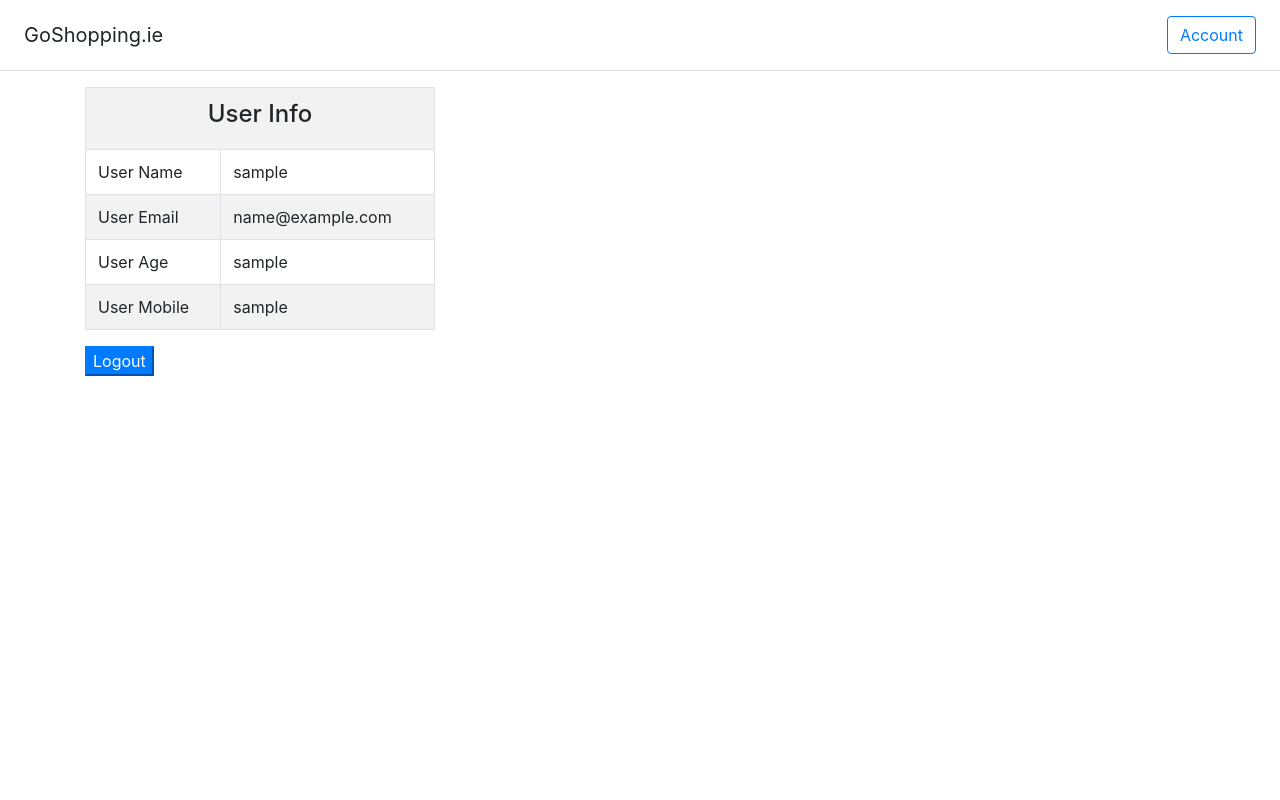
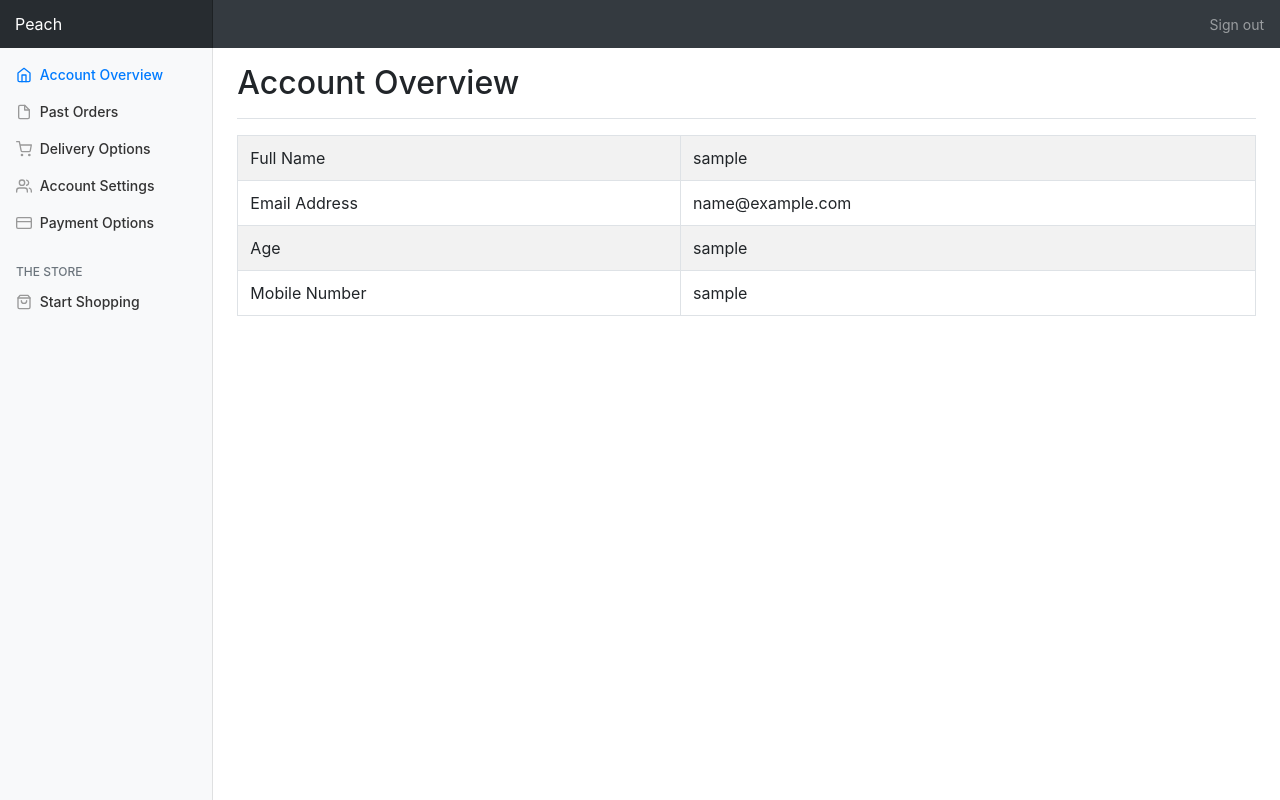
Before and after one commit to keithbradsaw/peach, a CodeIgniter app: page /database/index.php/user/user_profile in a window 1280 px wide. Run offline with CodeIgniter, Linux system fonts and the light colour scheme; the visitor is signed in with stand-in values (Sample User, id 1); some libraries are stand-ins or nearby versions.

Commit message:
account overview section added

```diff
--- a/application/controllers/User.php
+++ b/application/controllers/User.php
@@ -38,8 +38,8 @@ if($email_check){
 }
 else{
 
-  $this->session->set_flashdata('error_msg', 'Error occured,Try again.');
-  redirect('user');
+  $this->session->set_flashdata('error_msg', 'Error occured it looks like a n account exists with that email,Try again.');
+  redirect('user/index');
 
 
 }
--- a/application/views/login.php
+++ b/application/views/login.php
@@ -3,7 +3,7 @@
 
     <div class="container">
     <div class="row">
-        <div class="col-md-4 col-md-offset-4">
+        <div class="col-md-12">
             <div class="login-panel panel panel-success">
                 <div class="panel-heading">
                     <h3 class="panel-title">Login</h3>
--- a/application/views/user_profile.php
+++ b/application/views/user_profile.php
@@ -15,57 +15,202 @@ if(!$user_id){
 
     <!-- Bootstrap CSS -->
     <link rel="stylesheet" href="https://maxcdn.bootstrapcdn.com/bootstrap/4.0.0/css/bootstrap.min.css" integrity="sha384-Gn5384xqQ1aoWXA+058RXPxPg6fy4IWvTNh0E263XmFcJlSAwiGgFAW/dAiS6JXm" crossorigin="anonymous">
+    <title>GoShopping.ie</title>
+  <style type="text/css">
+body {
+  font-size: .875rem;
+}
 
+.feather {
+  width: 16px;
+  height: 16px;
+  vertical-align: text-bottom;
+}
 
+/*
+ * Sidebar
+ */
 
-    <title>GoShopping.ie</title>
+.sidebar {
+  position: fixed;
+  top: 0;
+  bottom: 0;
+  left: 0;
+  z-index: 100; /* Behind the navbar */
+  padding: 48px 0 0; /* Height of navbar */
+  box-shadow: inset -1px 0 0 rgba(0, 0, 0, .1);
+}
 
+.sidebar-sticky {
+  position: relative;
+  top: 0;
+  height: calc(100vh - 48px);
+  padding-top: .5rem;
+  overflow-x: hidden;
+  overflow-y: auto; /* Scrollable contents if viewport is shorter than content. */
+}
+
+@supports ((position: -webkit-sticky) or (position: sticky)) {
+  .sidebar-sticky {
+    position: -webkit-sticky;
+    position: sticky;
+  }
+}
+
+.sidebar .nav-link {
+  font-weight: 500;
+  color: #333;
+}
+
+.sidebar .nav-link .feather {
+  margin-right: 4px;
+  color: #999;
+}
+
+.sidebar .nav-link.active {
+  color: #007bff;
+}
+
+.sidebar .nav-link:hover .feather,
+.sidebar .nav-link.active .feather {
+  color: inherit;
+}
+
+.sidebar-heading {
+  font-size: .75rem;
+  text-transform: uppercase;
+}
+
+/*
+ * Content
+ */
+
+[role="main"] {
+  padding-top: 48px; /* Space for fixed navbar */
+}
+
+/*
+ * Navbar
+ */
+
+.navbar-brand {
+  padding-top: .75rem;
+  padding-bottom: .75rem;
+  font-size: 1rem;
+  background-color: rgba(0, 0, 0, .25);
+  box-shadow: inset -1px 0 0 rgba(0, 0, 0, .25);
+}
+
+.navbar .form-control {
+  padding: .75rem 1rem;
+  border-width: 0;
+  border-radius: 0;
+}
+
+.form-control-dark {
+  color: #fff;
+  background-color: rgba(255, 255, 255, .1);
+  border-color: rgba(255, 255, 255, .1);
+}
+
+.form-control-dark:focus {
+  border-color: transparent;
+  box-shadow: 0 0 0 3px rgba(255, 255, 255, .25);
+}
+  </style>
   </head>
-  <body>
-  <div class="d-flex flex-column flex-md-row align-items-center p-3 px-md-4 mb-3 bg-white border-bottom shadow-sm">
-      <h5 class="my-0 mr-md-auto font-weight-normal">GoShopping.ie</h5>
-      <nav class="my-2 my-md-0 mr-md-3">
-        <!-- <a class="p-2 text-dark" href="#">Features</a>
-        <a class="p-2 text-dark" href="#">Enterprise</a>
-        <a class="p-2 text-dark" href="#">Support</a>
-        <a class="p-2 text-dark" href="#">Pricing</a> -->
+<body>
+    <nav class="navbar navbar-dark fixed-top bg-dark flex-md-nowrap p-0 shadow">
+      <a class="navbar-brand col-sm-3 col-md-2 mr-0" href="#">Peach</a>
 
-      </nav>
-      <a class="btn btn-outline-primary" href="#">Account</a>
-    </div>
-<div class="container">
-  <div class="row">
-    <div class="col-md-4">
+      <ul class="navbar-nav px-3">
+        <li class="nav-item text-nowrap">
+          <a class="nav-link" href="#">Sign out</a>
+        </li>
+      </ul>
+    </nav>
 
-      <table class="table table-bordered table-striped">
+    <div class="container-fluid">
+      <div class="row">
+        <nav class="col-md-2 d-none d-md-block bg-light sidebar">
+          <div class="sidebar-sticky">
+            <ul class="nav flex-column">
+              <li class="nav-item">
+                <a class="nav-link active" href="#">
+                  <span data-feather="home"></span>
+                  Account Overview <span class="sr-only">(current)</span>
+                </a>
+              </li>
+              <li class="nav-item">
+                <a class="nav-link" href="#">
+                  <span data-feather="file"></span>
+                  Past Orders
+                </a>
+              </li>
+              <li class="nav-item">
+                <a class="nav-link" href="#">
+                  <span data-feather="shopping-cart"></span>
+                  Delivery Options
+                </a>
+              </li>
+              <li class="nav-item">
+                <a class="nav-link" href="#">
+                  <span data-feather="users"></span>
+                  Account Settings
+                </a>
+              </li>
+              <li class="nav-item">
+                <a class="nav-link" href="#">
+                  <span data-feather="credit-card"></span>
+                  Payment Options
+                </a>
+              </li>
+            </ul>
 
+            <h6 class="sidebar-heading d-flex justify-content-between align-items-center px-3 mt-4 mb-1 text-muted">
+              <span>The Store</span>
+            </h6>
+            <ul class="nav flex-column mb-2">
+              <li class="nav-item">
+                <a class="nav-link" href="#">
+                  <span data-feather="shopping-bag"></span>
+                  Start Shopping
+                </a>
+              </li>
+            </ul>
+          </div>
+        </nav>
 
-        <tr>
-          <th colspan="2"><h4 class="text-center">User Info</h3></th>
+        <main role="main" class="col-md-9 ml-sm-auto col-lg-10 px-4">
+          <div class="d-flex justify-content-between flex-wrap flex-md-nowrap align-items-center pt-3 pb-2 mb-3 border-bottom">
+            <h1 class="h2">Account Overview</h1>
 
-        </tr>
+          </div>
+           <table class="table table-bordered table-striped">
           <tr>
-            <td>User Name</td>
+            <td>Full Name</td>
             <td><?php echo $this->session->userdata('user_full_name'); ?></td>
           </tr>
           <tr>
-            <td>User Email</td>
+            <td>Email Address</td>
             <td><?php echo $this->session->userdata('user_email_address');  ?></td>
           </tr>
           <tr>
-            <td>User Age</td>
+            <td>Age</td>
             <td><?php echo $this->session->userdata('user_age');  ?></td>
           </tr>
           <tr>
-            <td>User Mobile</td>
+            <td>Mobile Number</td>
             <td><?php echo $this->session->userdata('user_phone_number');  ?></td>
           </tr>
       </table>
+        </main>
+      </div>
+    </div>
+    <!-- Icons -->
+    <script src="https://unpkg.com/feather-icons/dist/feather.min.js"></script>
+    <script>
+      feather.replace()
+    </script>
 
-
-    </div>
-  </div>
-<a href="<?php echo base_url('user/user_logout');?>" >  <button type="button" class="btn-primary">Logout</button></a>
-</div>
   </body>
-</html>
```
Also changed, not shown: application/views/register.php (+6 -6 lines).
